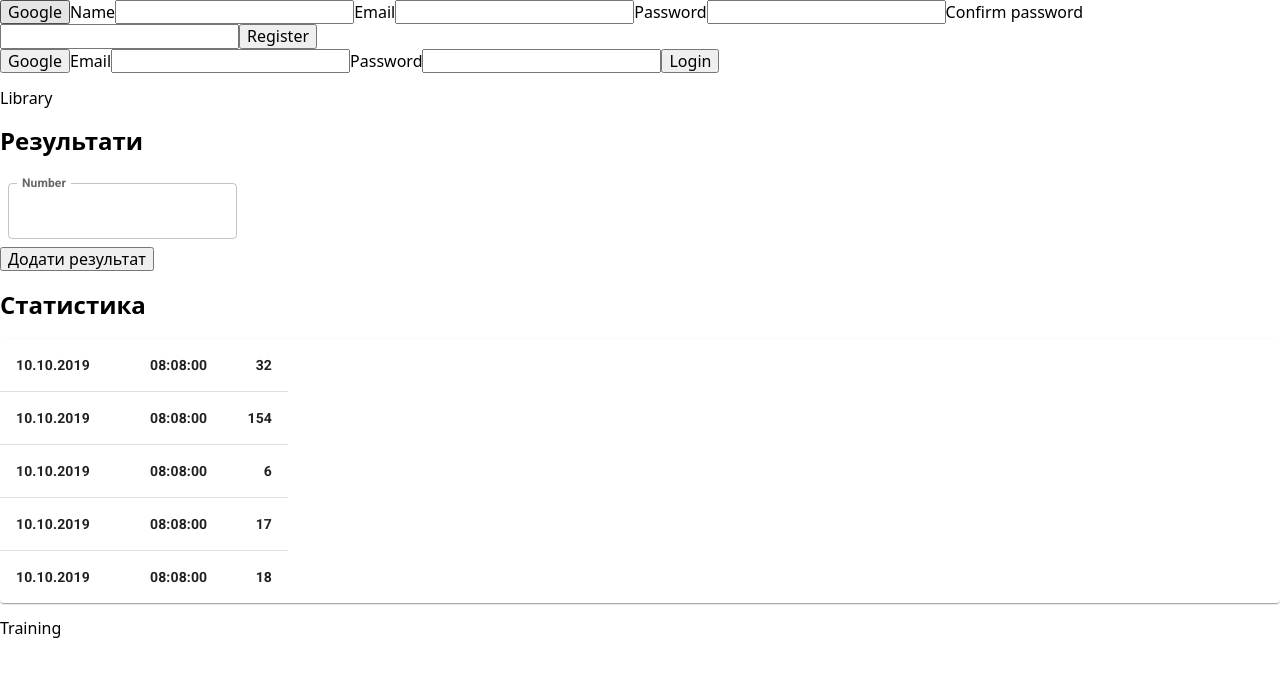
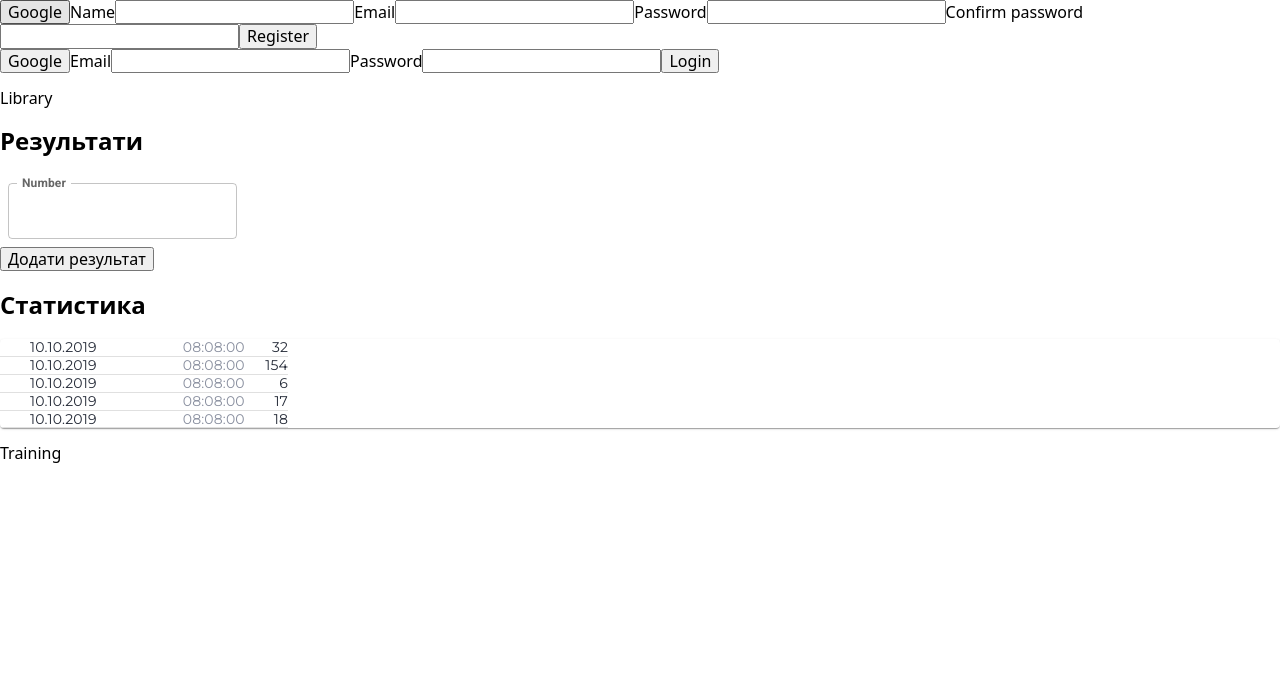
Before and after one commit to rainb00w/booker-front-end, a React (Create React App) app: page / in a window 1280 px wide. Shown: the top 676 px of the page. Built offline with nearby package versions, Linux system fonts and the light colour scheme.

Commit message:
Update statisticsTable.js

```diff
--- a/src/pages/statistics/statisticsTable.js
+++ b/src/pages/statistics/statisticsTable.js
@@ -23,20 +23,53 @@ export default function BasicTable() {
   return (
     <TableContainer component={Paper}>
       <Table sx={{ width: 288 }} aria-label="simple table">
-        <TableHead>
-          <TableRow></TableRow>
-        </TableHead>
         <TableBody>
           {rows.map(row => (
             <TableRow
               key={row.date}
-              sx={{ '&:last-child td, &:last-child th': { border: 0 } }}
+              sx={{
+                border: 0,
+              }}
             >
-              <TableCell component="th" scope="row">
+              <TableCell
+                sx={{
+                  fontFamily: 'Montserrat',
+                  fontWeight: 400,
+                  fontSize: 14,
+                  lineHeight: 1.21,
+                  color: '#242A37',
+                  p: 0,
+                }}
+                component="th"
+                scope="row"
+                align="center"
+              >
                 {row.date}
               </TableCell>
-              <TableCell align="right">{row.time}</TableCell>
-              <TableCell align="right">{row.page}</TableCell>
+              <TableCell
+                sx={{
+                  fontFamily: 'Montserrat',
+                  fontSize: 14,
+                  lineHeight: 1.21,
+                  color: '#898F9F',
+                  p: 0,
+                }}
+                align="right"
+              >
+                {row.time}
+              </TableCell>
+              <TableCell
+                sx={{
+                  fontFamily: 'Montserrat',
+                  fontSize: 14,
+                  lineHeight: 1.21,
+                  color: '#242A37',
+                  p: 0,
+                }}
+                align="right"
+              >
+                {row.page}
+              </TableCell>
             </TableRow>
           ))}
         </TableBody>
```
